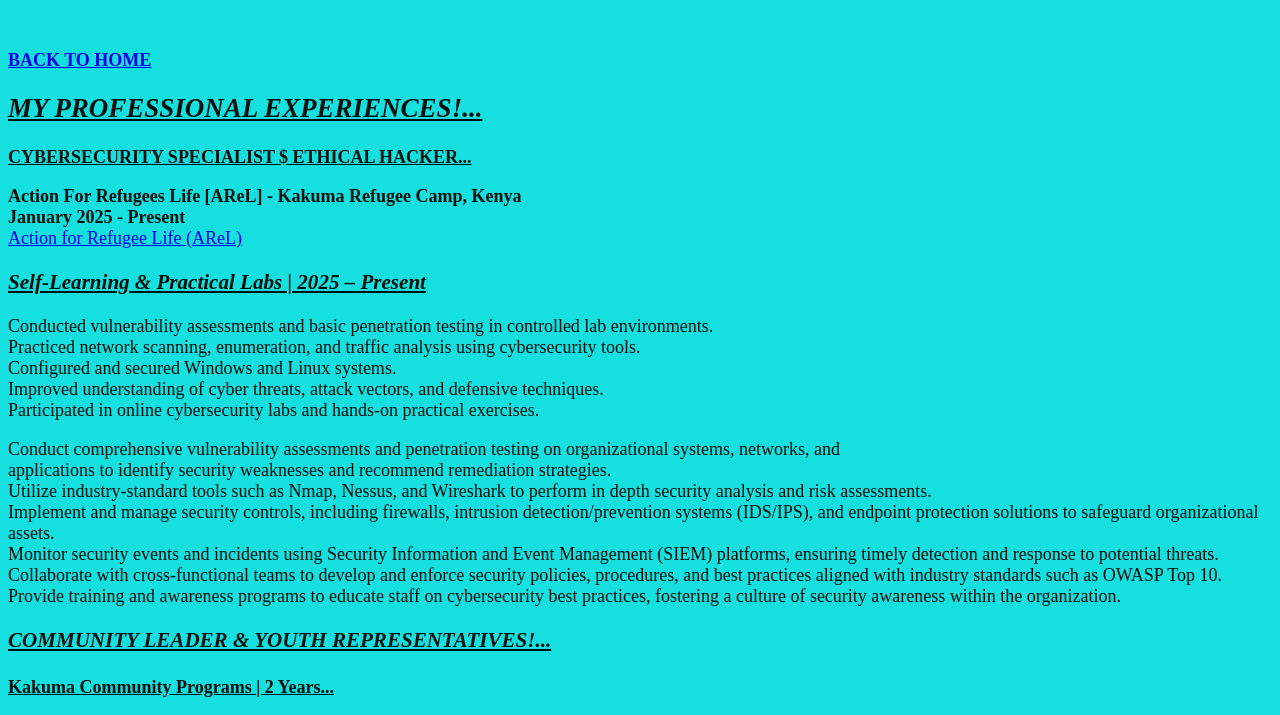
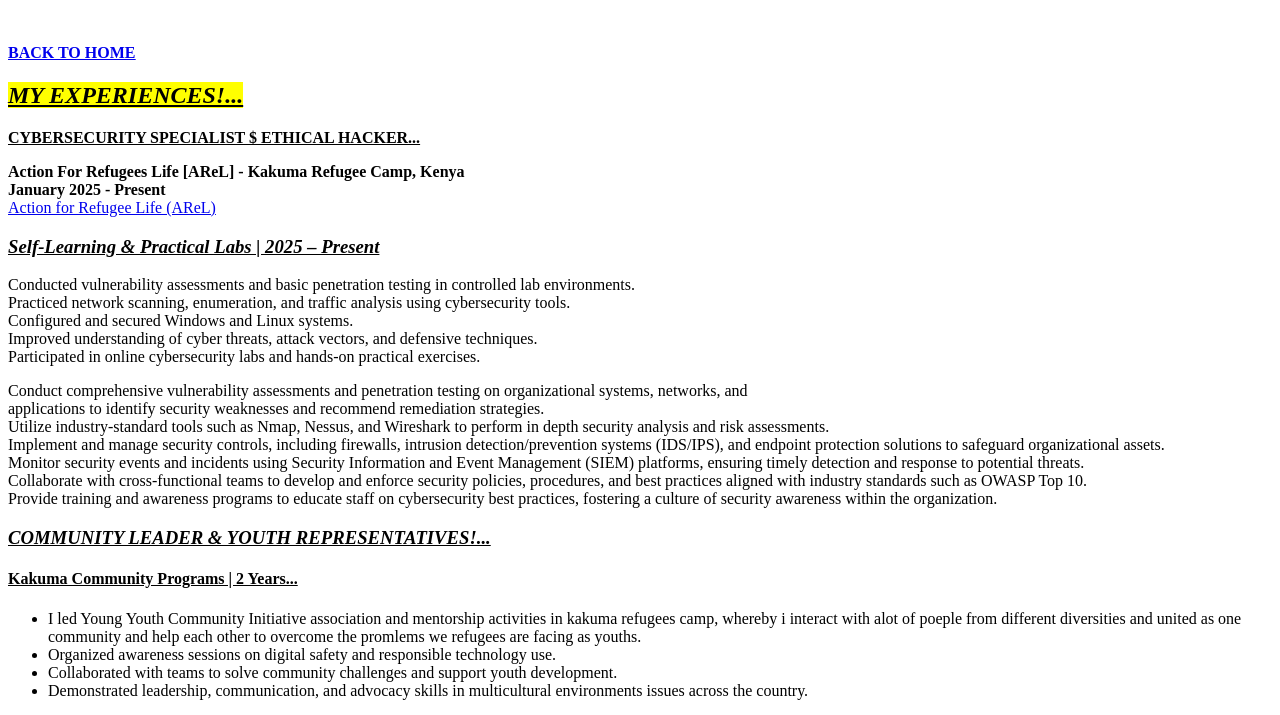
Before and after one commit to Longar-dotcom/MY-PROFILE-PROJECT, a plain HTML site: page experience.html in a window 1280 px wide. Shown: the top 715 px of the page. Drawn offline with Linux system fonts and the light colour scheme.

Commit message:
Refactor experience.html by removing styles and updating heading
Removed inline styles and updated heading text.

```diff
--- a/experience.html
+++ b/experience.html
@@ -1,20 +1,10 @@
 <!DOCTYPE html>
 <html>
-    <style>
-        html {
-            font-size: 18px;
-            font-family: times new roman;
-        }
 
-        body {
-            background-color: rgb(22, 223, 223);
-            color: rgb(1, 16, 11);
-        }
-    </style>
     <head><br><br>
         <a href="index.html"><strong><u>BACK TO HOME</u></strong></a>
         <body>
-            <h2><strong><em><u>MY PROFESSIONAL EXPERIENCES!...</u></em></strong></h2>
+            <h2><strong><em><u><mark>MY EXPERIENCES!...</mark></u></em></strong></h2>
             <p><strong><u>CYBERSECURITY SPECIALIST $ ETHICAL HACKER...</u></strong></p>
 
             <p>
```
